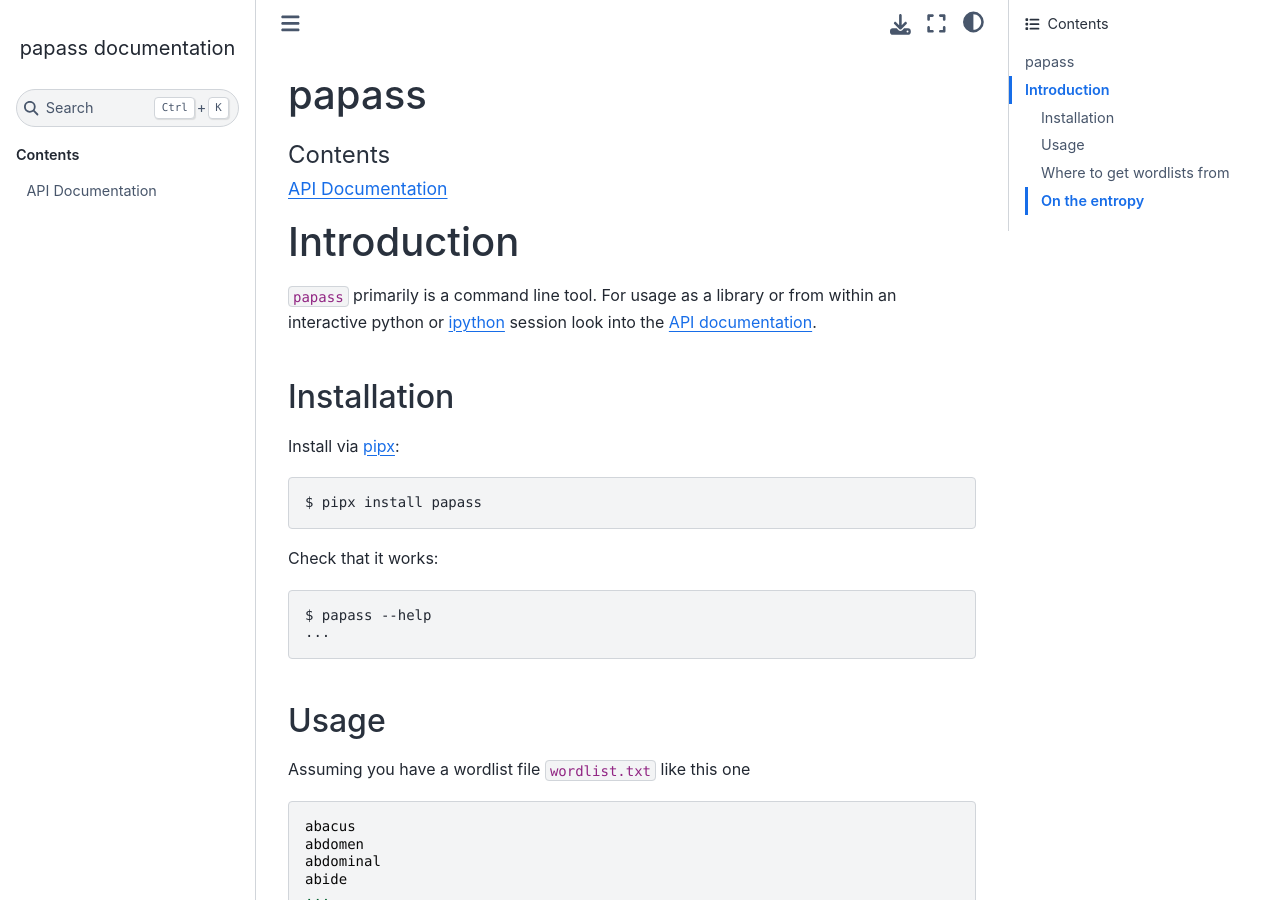
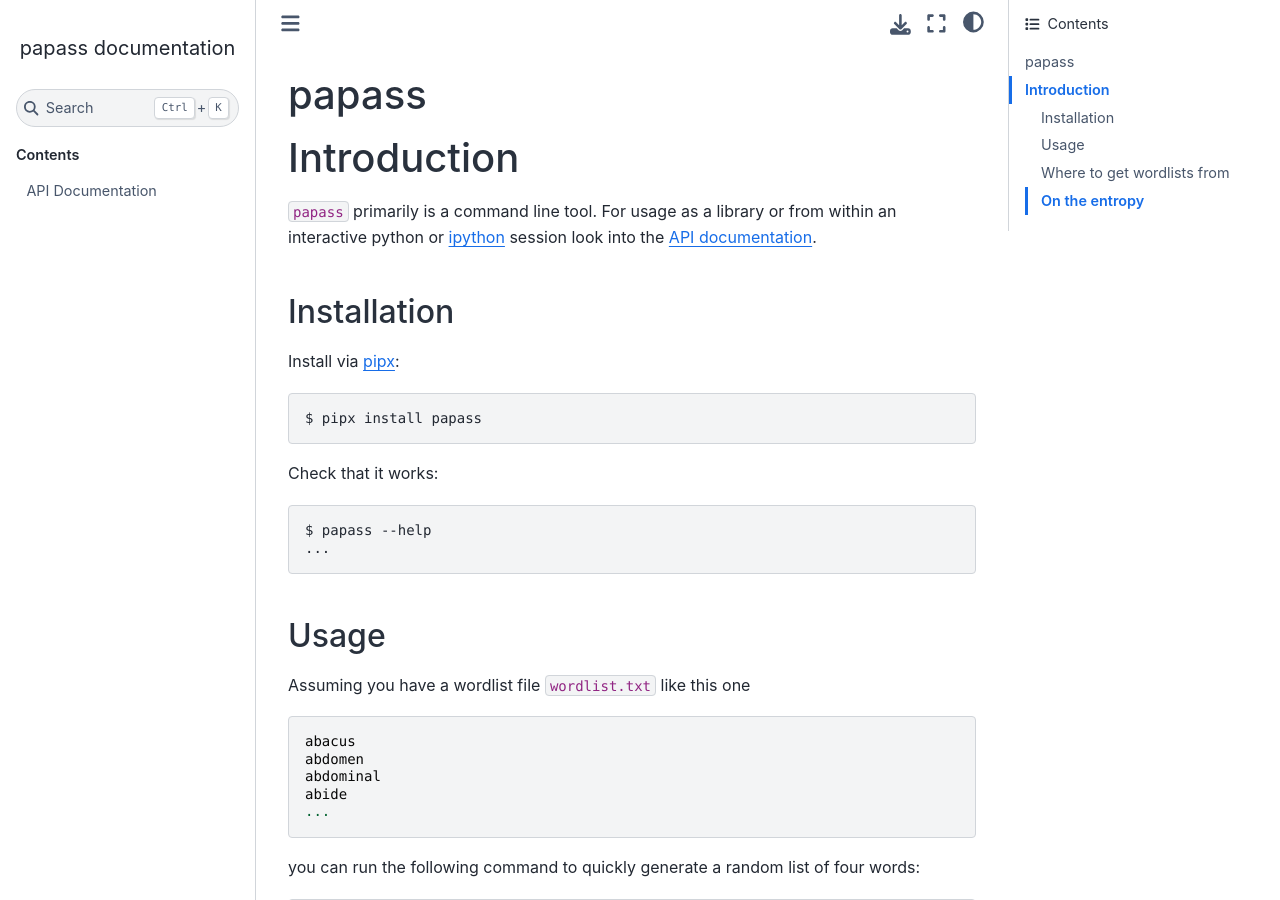
Before and after one commit to rainij/papass, a Sphinx documentation site: the page built from docs/source/index.md, in a window 1280 px wide and 900 px high. Built offline with Sphinx 7.4.7 and the Sphinx Book theme 1.1.4, drawn with Linux system fonts in a browser that asks for light colours.

Commit message:
docs related stuff

````diff
--- a/docs/source/conf.py
+++ b/docs/source/conf.py
@@ -19,7 +19,7 @@
 ]
 
 templates_path = ["_templates"]
-exclude_patterns = []
+# exclude_patterns = []
 
 
 # -- Options for HTML output -------------------------------------------------
--- a/docs/source/index.md
+++ b/docs/source/index.md
@@ -3,6 +3,7 @@
 ```{toctree}
 :maxdepth: 1
 :caption: Contents
+:hidden:
 
 api
 ```
--- a/src/papass/__init__.py
+++ b/src/papass/__init__.py
@@ -1,4 +1,4 @@
-"""``papass`` is a simple library to generate passphrases.
+"""papass is a simple library to generate passphrases.
 
 Everything from the ``papass`` module is considered public. Everything else is considered
 private.
````
